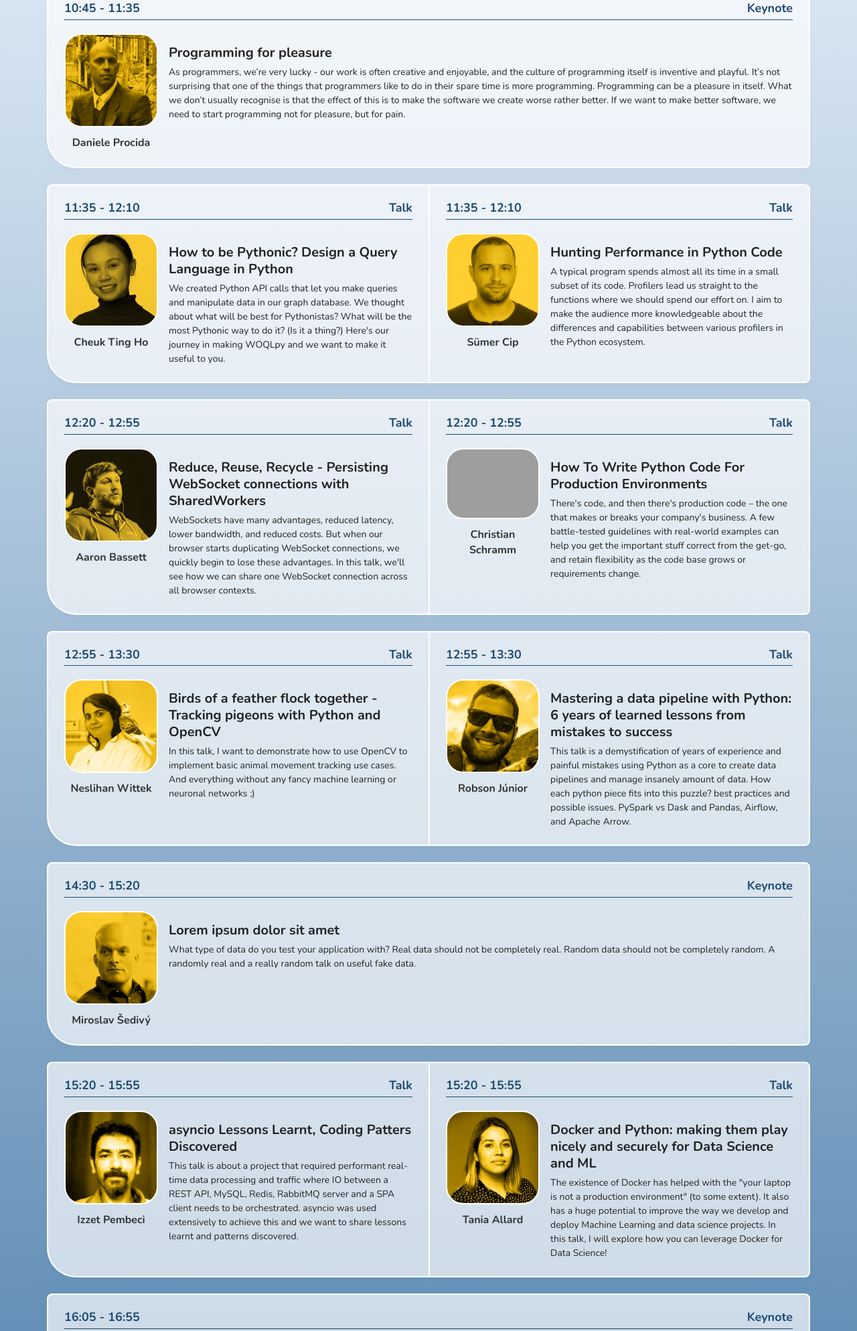
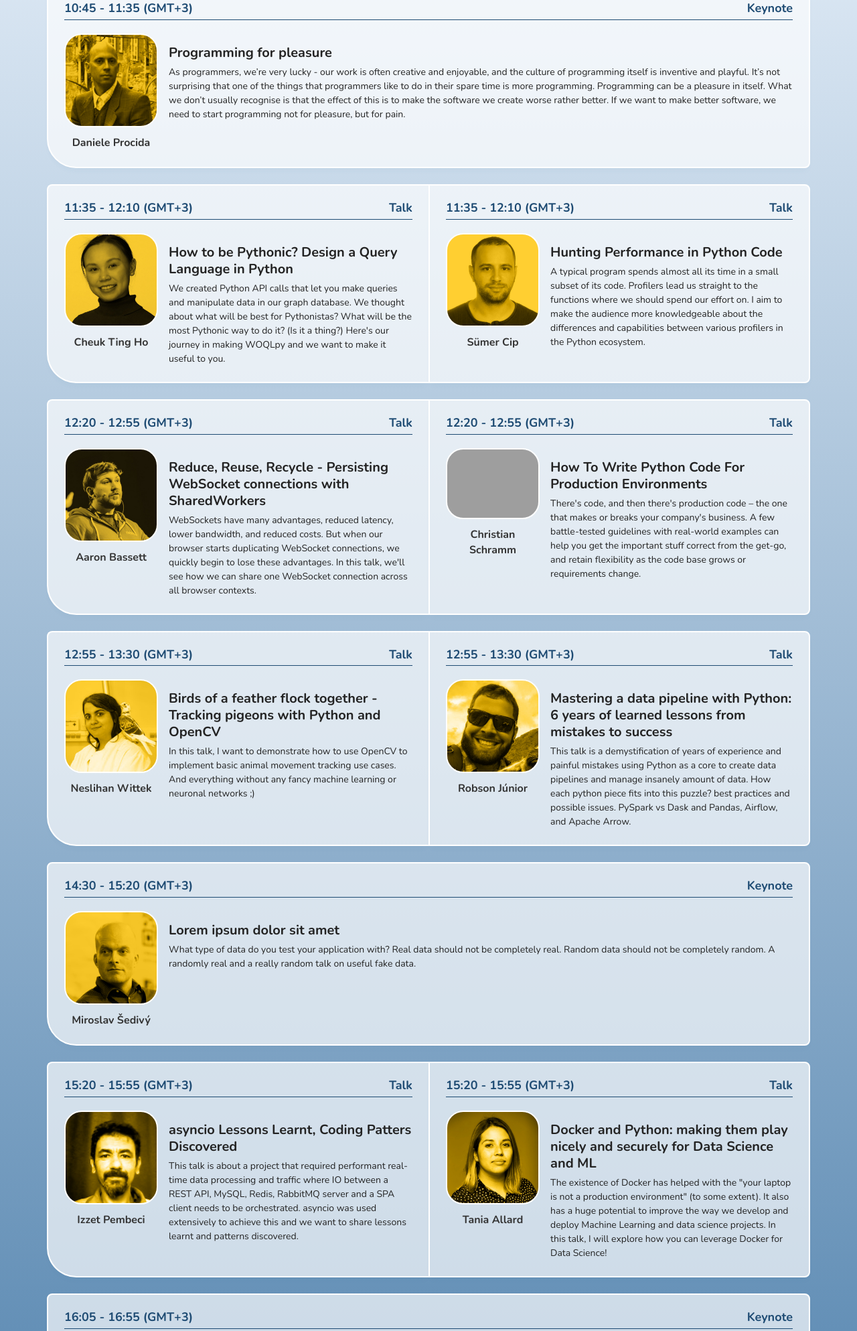
Before and after one commit to pyistanbul/pycon-tr-website, a plain HTML site: page index.html in a window 1280 px wide. Shown: the part 1958-3945 px from the top of the page at 67% size. Drawn offline with nearby package versions, Linux system fonts and the light colour scheme; grey boxes are pictures that could not be loaded; a script that the page names is missing.

Commit message:
Added timezone to schedule

```diff
--- a/index.html
+++ b/index.html
@@ -154,7 +154,7 @@
 		      	<!-- Single Start -->
 		      	<div class="talk">
 		      		<h3 class="time">
-		      			10:30 - 10:45
+		      			10:30 - 10:45 (GMT+3)
 		      			<span class="note">Welcome Talk</span>
 		      		</h3>
 		      		<div class="content">
@@ -169,7 +169,7 @@
 		      	<!-- Single Start -->
 		      	<div class="talk">
 		      		<h3 class="time">
-		      			10:45 - 11:35
+		      			10:45 - 11:35 (GMT+3)
 		      			<span class="note">Keynote</span>
 		      		</h3>
 		      		<div class="content">
@@ -195,7 +195,7 @@
 		      	<div class="row">
 		      		<div class="talk half">
 			      		<h3 class="time">
-			      			11:35 - 12:10
+			      			11:35 - 12:10 (GMT+3)
 			      			<span class="note">Talk</span>
 			      		</h3>
 			      		<div class="content">
@@ -218,7 +218,7 @@
 
 			      	<div class="talk half">
 			      		<h3 class="time">
-			      			11:35 - 12:10
+			      			11:35 - 12:10 (GMT+3)
 			      			<span class="note">Talk</span>
 			      		</h3>
 			      		<div class="content">
@@ -245,7 +245,7 @@
 		      	<div class="row">
 		      		<div class="talk half">
 			      		<h3 class="time">
-			      			12:20 - 12:55
+			      			12:20 - 12:55 (GMT+3)
 			      			<span class="note">Talk</span>
 			      		</h3>
 			      		<div class="content">
@@ -268,7 +268,7 @@
 
 			      	<div class="talk half">
 			      		<h3 class="time">
-			      			12:20 - 12:55
+			      			12:20 - 12:55 (GMT+3)
 			      			<span class="note">Talk</span>
 			      		</h3>
 			      		<div class="content">
@@ -295,7 +295,7 @@
 		      	<div class="row">
 		      		<div class="talk half">
 			      		<h3 class="time">
-			      			12:55 - 13:30
+			      			12:55 - 13:30 (GMT+3)
 			      			<span class="note">Talk</span>
 			      		</h3>
 			      		<div class="content">
@@ -318,7 +318,7 @@
 
 			      	<div class="talk half">
 			      		<h3 class="time">
-			      			12:55 - 13:30
+			      			12:55 - 13:30 (GMT+3)
 			      			<span class="note">Talk</span>
 			      		</h3>
 			      		<div class="content">
@@ -345,7 +345,7 @@
 		      	<!-- Single Start -->
 		      	<div class="talk">
 		      		<h3 class="time">
-		      			14:30 - 15:20
+		      			14:30 - 15:20 (GMT+3)
 		      			<span class="note">Keynote</span>
 		      		</h3>
 		      		<div class="content">
@@ -371,7 +371,7 @@
 		      	<div class="row">
 		      		<div class="talk half">
 			      		<h3 class="time">
-			      			15:20 - 15:55
+			      			15:20 - 15:55 (GMT+3)
 			      			<span class="note">Talk</span>
 			      		</h3>
 			      		<div class="content">
@@ -394,7 +394,7 @@
 
 			      	<div class="talk half">
 			      		<h3 class="time">
-			      			15:20 - 15:55
+			      			15:20 - 15:55 (GMT+3)
 			      			<span class="note">Talk</span>
 			      		</h3>
 			      		<div class="content">
@@ -420,7 +420,7 @@
 		      	<!-- Single Start -->
 		      	<div class="talk">
 		      		<h3 class="time">
-								16:05 - 16:55
+								16:05 - 16:55 (GMT+3)
 								<span class="note">Keynote</span>
 		      		</h3>
 		      		<div class="content">
@@ -445,7 +445,7 @@
 						<!-- Single Start -->
 		      	<div class="talk">
 		      		<h3 class="time">
-								16:55 - 17:40
+								16:55 - 17:40 (GMT+3)
 								<span class="note">Lightning Talks</span>
 		      		</h3>
 		      		<div class="content">
@@ -460,7 +460,7 @@
 		      	<!-- Single Start -->
 		      	<div class="talk">
 		      		<h3 class="time">
-								17:40 -
+								17:40 - (GMT+3)
 		      			<span class="note">Closing Talk</span>
 		      		</h3>
 		      		<div class="content">
```
